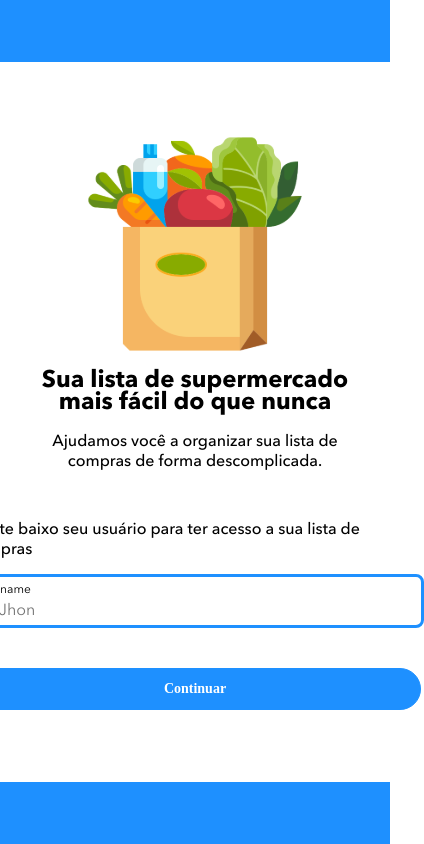
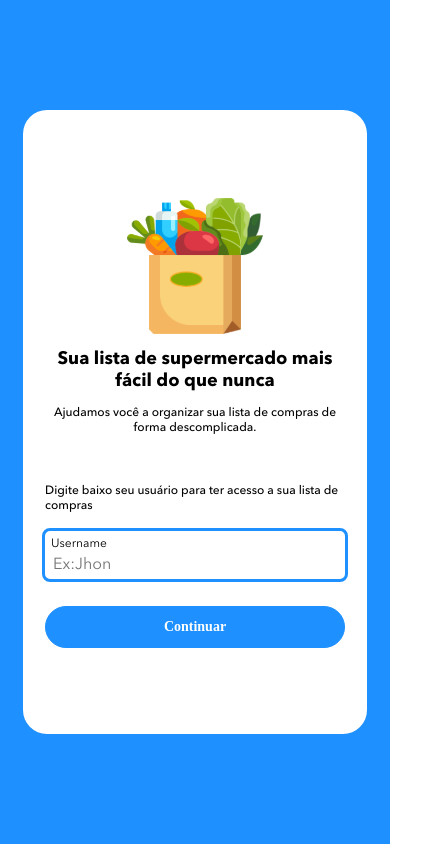
Before and after one commit to Rafael-Almeida-Dev/supermarket-list-frontend, a React (Create React App) app: page / in a window 390 px wide. Shown: the whole page, 424 px wide, since content can reach past the window. Built offline with nearby package versions, Linux system fonts and the light colour scheme.

Commit message:
feat: finish check and responsiviness screen

```diff
--- a/src/components/Button/index.css
+++ b/src/components/Button/index.css
@@ -11,6 +11,11 @@
   border: 0px;
   cursor: pointer;
   border: 1px solid #1e90ff;
+}
+@media screen and (max-width: 420px) {
+  .button-container{
+    max-width: 300px;
+  }
 }
 
 .main {
--- a/src/components/Input/index.css
+++ b/src/components/Input/index.css
@@ -11,6 +11,13 @@
   border-style: solid;
   margin-bottom: 16px;
 }
+
+@media screen and (max-width: 420px) {
+  .input-container{
+    max-width: 300px;
+    }
+}
+
 
 .input-label {
   font-size: 12px;
--- a/src/components/ListCard/index.css
+++ b/src/components/ListCard/index.css
@@ -10,7 +10,6 @@
   background-color: #f2f4ff;
   border-radius: 12px;
   margin-bottom: 24px;
-  cursor: pointer;
 }
 .checkbox {
   display: flex;
@@ -18,6 +17,7 @@
   height: 24px;
   position: relative;
   margin-right: 12px;
+  cursor: pointer;
 }
 .checkbox label {
   height: 24px;
@@ -57,7 +57,7 @@
 
 .list-card-text-container {
   display: flex;
-  width: 97%;
+  width: 90%;
   flex-direction: column;
 }
 
@@ -71,9 +71,17 @@
   font-size: 14px;
 }
 
+.arrow-icon-container {
+  display: flex;
+  flex-direction: column;
+  align-items: flex-end;
+  justify-content: center;
+  width: 10%;
+  cursor: pointer;
+}
+
 .arrow-icon {
   width: 6px;
   height: 12px;
   object-fit: contain;
-  cursor: pointer;
 }
--- a/src/components/ListCard/index.js
+++ b/src/components/ListCard/index.js
@@ -1,25 +1,25 @@
-import { useState } from "react";
 import "./index.css";
 
-export const ListCard = ({ item, onClick }) => {
-  const [checked, setChecked] = useState(false);
-
+export const ListCard = ({ item, onClick, onCheckItem }) => {
   return (
-    <div className="list-card-container" onClick={() => onClick(item) }>
-      <div className="checkbox">
-        <input
-          onChange={() => setChecked(!checked)}
-          checked={checked}
-          id="checkbox"
-          type="checkbox"
-        />
-        <label htmlFor="checkbox" />
-      </div>
+    <div className="list-card-container">
+      <img
+        className="checkbox"
+        alt="checkbox-icon"
+        src={`/images/${item?.checked ? "checked.svg" : "unchecked.svg"}`}
+        onClick={() => onCheckItem(item)}
+      />
       <div className="list-card-text-container">
         <span className="list-card-title ">{item?.name}</span>
         <span className="list-card-subtitle">{item?.quantity} unidade</span>
       </div>
-      <img src="/images/arrow.svg" alt="arrow-icon " className="arrow-icon " />
+      <div className="arrow-icon-container" onClick={() => onClick(item)}>
+        <img
+          src="/images/arrow.svg"
+          alt="arrow-icon "
+          className="arrow-icon "
+        />
+      </div>
     </div>
   );
 };
--- a/src/components/ListRender/index.js
+++ b/src/components/ListRender/index.js
@@ -1,7 +1,7 @@
 import { ListCard } from "../ListCard";
 import "./index.css";
 
-export const ListRender = ({ list, onEdit }) => {
+export const ListRender = ({ list, onEdit, onCheckItem }) => {
   if (list?.length === 0) {
     return (
       <h3>
@@ -13,7 +13,12 @@ export const ListRender = ({ list, onEdit }) => {
   return (
     <div className="list-render-container">
       {list.map((item) => (
-        <ListCard onClick={onEdit} item={item} key={item?._id} />
+        <ListCard
+          onCheckItem={onCheckItem}
+          onClick={onEdit}
+          item={item}
+          key={item?._id}
+        />
       ))}
     </div>
   );
--- a/src/components/Modal/index.css
+++ b/src/components/Modal/index.css
@@ -53,3 +53,20 @@
   justify-content: space-between;
   margin-top: 62vh;
 }
+
+@media screen and (max-width: 830px) {
+  .modal-content {
+    width: 60vw;
+  }
+}
+
+@media screen and (max-width: 420px) {
+  .modal-content {
+    width: 100vw;
+  }
+
+  .buttons-container {
+    height: 18vh;
+    margin-top: 42vh;
+  }
+}
--- a/src/index.css
+++ b/src/index.css
@@ -43,6 +43,15 @@ h3 {
   padding: 0px;
 }
 
+@media screen and (max-width: 420px) {
+  h1 {
+    font-size: 18px;
+  }
+  h3 {
+    font-size: 12px;
+  }
+}
+
 ::-webkit-scrollbar {
   visibility: hidden;
   width: 0px;
--- a/src/screens/Home/index.css
+++ b/src/screens/Home/index.css
@@ -41,6 +41,45 @@
 }
 
 .home-screen-button-container {
+  display: flex;
+  align-items: center;
+  justify-content: center;
   width: 452px;
   margin-top: 24px;
 }
+
+@media screen and (max-width: 420px) {
+  .home-screen-content-container {
+    max-width: 320px;
+    max-height: 600px;
+    padding: 12px;
+  }
+
+  .home-screen-button-container {
+    max-width: 300px;
+    margin-top: 8px;
+  }
+  .home-screen-button-container {
+    max-width: 300px;
+  }
+  .shopping-bag-image {
+    width: 140px;
+    height: auto;
+  }
+  .home-screen-subtitle-description {
+    max-width: 300px;
+  }
+  .home-screen-title {
+    max-width: 300px;
+  }
+
+  .home-screen-subtitle {
+    max-width: 300px;
+  }
+}
+@media screen and (max-width: 830px) {
+  .home-screen-container {
+    overflow-x: hidden;
+    overflow-y: hidden;
+  }
+}
--- a/src/screens/List/index.css
+++ b/src/screens/List/index.css
@@ -43,7 +43,7 @@
   width: 160px;
 }
 
-.logo-iamge {
+.logo-image {
   width: 72px;
   height: 72px;
 }
@@ -55,3 +55,31 @@
   align-items: center;
   justify-content: center;
 }
+
+
+@media screen and (max-width: 830px) {
+  .list-screen-header-title {
+    font-size: 24px;
+    margin-left: 12px;
+  }
+}
+
+@media screen and (max-width: 420px) {
+  .list-screen-content-container {
+    width: 72vw;
+  }
+
+  .list-screen-header-title {
+    font-size: 14px;
+    line-height: 12px;
+  }
+
+  .logo-image {
+    width: 34px;
+    height: auto;
+  }
+
+  .list-screen-header-button-container {
+    width: 42px;
+  }
+}
--- a/src/screens/List/index.js
+++ b/src/screens/List/index.js
@@ -1,6 +1,6 @@
 import { useState, useEffect } from "react";
 import "./index.css";
-import { getList } from "../../services/request";
+import { getList, updateItem } from "../../services/request";
 import { Button, ListRender, Loader, Modal } from "../../components";
 
 export const ListScreen = () => {
@@ -9,7 +9,7 @@ export const ListScreen = () => {
   const [listData, setListData] = useState([]);
   const [selectedItem, setSelectedItem] = useState(null);
 
-  const localListItems = async () => {
+  const loadListItems = async () => {
     setLoading(true);
     const result = await getList();
     setListData(result);
@@ -17,7 +17,7 @@ export const ListScreen = () => {
   };
 
   useEffect(() => {
-    localListItems();
+    loadListItems();
   }, []);
 
   const onClickAddButton = () => {
@@ -27,12 +27,24 @@ export const ListScreen = () => {
 
   const onCloseModal = () => {
     setModalVisible(false);
-    localListItems();
+    loadListItems();
     setSelectedItem(null);
   };
   const onEditItem = (item) => {
     setSelectedItem(item);
     setModalVisible(true);
+  };
+
+  const onCheckItem = async (item) => {
+    const result = await updateItem(item._id, {
+      name: item.name,
+      quantity: Number(item.quantity),
+      checked: !item.checked,
+    });
+
+    if (!result.error) {
+      await loadListItems();
+    }
   };
 
   return (
@@ -41,21 +53,27 @@ export const ListScreen = () => {
         <div className="list-screen-header">
           <div className="list-screen-title-container">
             <img
-              className="logo-iamge"
+              className="logo-image"
               src="/images/logo.png"
               alt="supermarket-list-logo"
             />
             <h1 className="list-screen-header-title">Lista Supermercado</h1>
           </div>
           <div className="list-screen-header-button-container ">
-            <Button onClick={onClickAddButton}>Adicionar</Button>
+            <Button onClick={onClickAddButton}>
+              {window.innerWidth <= 420 ? "+" : "Adicionar"}
+            </Button>
           </div>
         </div>
         <div className="list-screen-list-container">
           {loading ? (
             <Loader />
           ) : (
-            <ListRender onEdit={onEditItem} list={listData} />
+            <ListRender
+              onCheckItem={onCheckItem}
+              onEdit={onEditItem}
+              list={listData}
+            />
           )}
         </div>
       </div>
```
